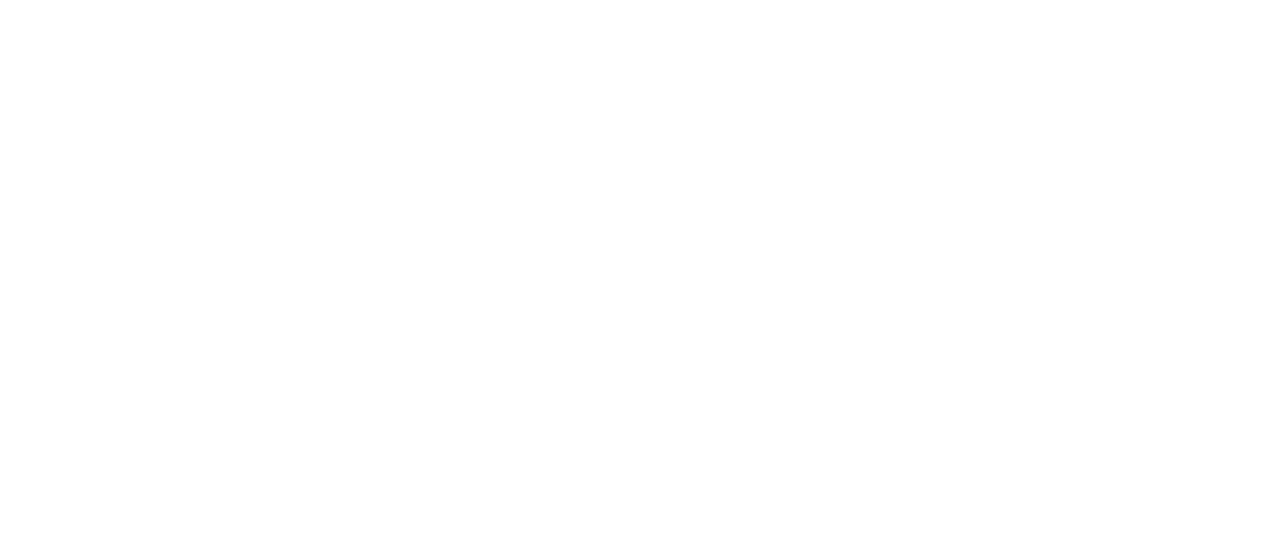
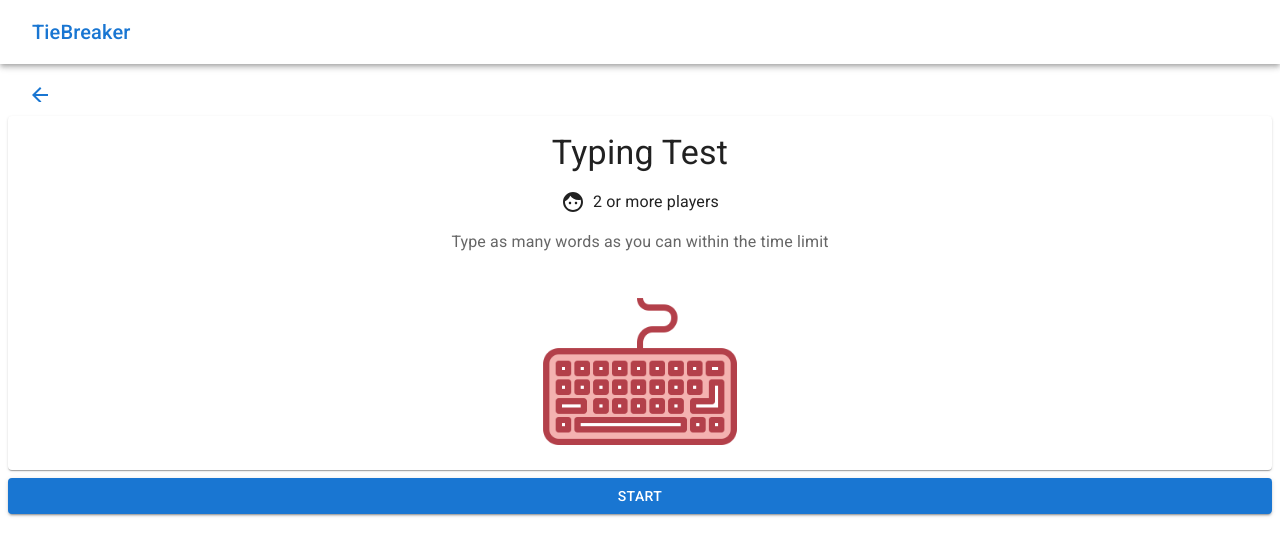
Before and after one commit to Glenn-Chiang/TieBreaker, a React (Vite) app: page /games/typing-test in a window 1280 px wide. Before the commit this address had no page. Shown: the top 556 px of the page. Built offline with nearby package versions, Linux system fonts and the light colour scheme.

Commit message:
Add TypingTest

```diff
--- a/src/AppRouter.tsx
+++ b/src/AppRouter.tsx
@@ -9,6 +9,7 @@
 import SpinTheWheel from "./pages/SpinTheWheel";
 import StatChallenge from "./pages/StatChallenge";
 import BalloonPop from "./pages/BalloonPop";
+import TypingTest from "./pages/TypingTest";
 
 export default function AppRouter() {
   return (
@@ -28,6 +29,7 @@
               <Route path="click-test" element={<ClickTest />} />
               <Route path="stat-challenge" element={<StatChallenge />} />
               <Route path="balloon-pop" element={<BalloonPop />} />
+              <Route path="typing-test" element={<TypingTest />} />
             </Route>
           </Route>
         </Route>
--- /dev/null
+++ b/src/components/TimerBar.tsx
@@ -0,0 +1,11 @@
+import { LinearProgress } from "@mui/material";
+
+interface TimerBarProps {
+  timer: number;
+  maxTimer: number;
+}
+
+export function TimerBar({ timer, maxTimer }: TimerBarProps) {
+  const normalizedValue = Math.floor((timer / maxTimer) * 100);
+  return <LinearProgress variant="determinate" value={normalizedValue} />;
+}
--- a/src/data/games.ts
+++ b/src/data/games.ts
@@ -57,5 +57,12 @@
     description: "Take turns to pump the balloon until it pops",
     icon: "/src/assets/balloon_icon.png",
     maxPlayers: null
+  },
+  {
+    id: "typing-test",
+    name: "Typing Test",
+    description: "Type as many words as you can within the time limit",
+    icon: "/src/assets/keyboard_icon.png",
+    maxPlayers: null
   }
 ];
--- a/src/pages/ClickTest.tsx
+++ b/src/pages/ClickTest.tsx
@@ -1,8 +1,9 @@
-import { Box, Button, LinearProgress, Stack } from "@mui/material";
+import { Box, Button, Stack } from "@mui/material";
 import { useRef, useState } from "react";
 import { useConfetti } from "../components/ConfettiProvider";
 import ResultAlert from "../components/ResultAlert";
 import { StartButton } from "../components/StartButton";
+import { TimerBar } from "../components/TimerBar";
 
 type GameState = "pre-game" | "in-game" | "post-game";
 
@@ -86,15 +87,6 @@
   );
 }
 
-interface TimerBarProps {
-  timer: number;
-  maxTimer: number;
-}
-
-function TimerBar({ timer, maxTimer }: TimerBarProps) {
-  const normalizedValue = Math.floor((timer / maxTimer) * 100);
-  return <LinearProgress variant="determinate" value={normalizedValue} />;
-}
 
 interface ClickTestButtonProps {
   playerId: number;
--- /dev/null
+++ b/src/pages/TypingTest.tsx
@@ -0,0 +1,192 @@
+import {
+  Alert,
+  Box,
+  Button,
+  Card,
+  CardContent,
+  CardHeader,
+  Stack,
+  TextField,
+  Typography,
+} from "@mui/material";
+import React, { useRef, useState } from "react";
+import { StartButton } from "../components/StartButton";
+import { TimerBar } from "../components/TimerBar";
+import ResultAlert from "../components/ResultAlert";
+import { useConfetti } from "../components/ConfettiProvider";
+
+const words = ["hello", "world", "good", "bye"];
+
+const getWord = (): string => {
+  return words[Math.floor(Math.random() * words.length)];
+};
+
+type GameState = "pre-game" | "test-active" | "inter-test" | "post-game";
+
+export default function TypingTest() {
+  const [gameState, setGameState] = useState<GameState>("pre-game");
+  const TEST_DURATION = 10;
+
+  const [timer, setTimer] = useState(TEST_DURATION); // Remaining time
+  const [currentWord, setCurrentWord] = useState("");
+  const [input, setInput] = useState("");
+
+  const [currentPlayerId, setCurrentPlayerId] = useState<number>(-1);
+  const [scores, setScores] = useState<number[]>([]);
+
+  // Current player's score
+  const currentScore = scores[currentPlayerId];
+
+  const intervalRef = useRef<number | null>(null);
+
+  const startGame = () => {
+    // Reset
+    setInput("");
+    setCurrentPlayerId(-1);
+    setScores([]);
+    setTimer(TEST_DURATION);
+    confetti.deactivate()
+
+    startTest();
+  };
+
+  const startTest = () => {
+    setGameState("test-active");
+
+    // Reset timer
+    setTimer(TEST_DURATION);
+
+    // Move to next player
+    setCurrentPlayerId((prev) => prev + 1);
+
+    // Reset input
+    setInput("");
+
+    setCurrentWord(getWord());
+
+    setTimeout(() => {
+      endTest();
+    }, TEST_DURATION * 1000);
+
+    // Update timer
+    intervalRef.current = setInterval(() => {
+      setTimer((prev) => prev - 0.1);
+    }, 100);
+  };
+
+  // End the test for the current player
+  const endTest = () => {
+    setGameState("inter-test");
+
+    // Stop timer
+    if (intervalRef.current) {
+      clearInterval(intervalRef.current);
+      intervalRef.current = null;
+    }
+  };
+
+  // End the game for all players
+  const endGame = () => {
+    setGameState("post-game");
+    confetti.activate()
+  };
+
+  // Handle typing
+  const handleInput: React.ChangeEventHandler<HTMLInputElement> = (event) => {
+    setInput(event.target.value);
+  };
+
+  // Listen for enter key
+  const handleKeyDown: React.KeyboardEventHandler<HTMLDivElement> = (event) => {
+    if (event.key !== "Enter") return;
+
+    // Check if input is correct word
+    if (input === currentWord) {
+      // Get next word
+      setCurrentWord(getWord());
+      // Increment the current player's score by 1
+      updateScores(currentPlayerId);
+      // Clear input
+      setInput("");
+    } else {
+      console.log("wrong");
+    }
+  };
+
+  // Add new player's score to scores array
+  const updateScores = (playerId: number) => {
+    setScores((prevScores) => {
+      const newScores = [...prevScores];
+      newScores[playerId] = (newScores[playerId] || 0) + 1;
+      return newScores;
+    });
+  };
+
+  // Determine winner
+  const winnerId = 1;
+
+  const confetti = useConfetti()
+
+  return (
+    <Box width={"100%"} display={"flex"} flexDirection={"column"} gap={1}>
+      {(gameState === "pre-game" || gameState === "post-game") && (
+        <StartButton handleClick={startGame} />
+      )}
+
+      {gameState === "test-active" && (
+        <Stack spacing={1}>
+          <Typography variant="h6">
+            P{currentPlayerId + 1} Score: {currentScore}
+          </Typography>
+          <TimerBar timer={timer} maxTimer={TEST_DURATION} />
+
+          <Card>
+            <CardHeader title={currentWord} sx={{ textAlign: "center" }} />
+          </Card>
+          <TextField
+            fullWidth
+            variant="outlined"
+            autoFocus
+            value={input}
+            onChange={handleInput}
+            onKeyDown={handleKeyDown}
+          />
+        </Stack>
+      )}
+
+      {gameState === "inter-test" && (
+        <Stack spacing={1}>
+          <Alert icon={false}>
+            <Typography variant="h6">
+              P{currentPlayerId + 1} Score: {currentScore}
+            </Typography>
+          </Alert>
+          <Button variant="contained" onClick={startTest}>
+            Next: Player {currentPlayerId + 2}
+          </Button>
+          <Button variant="contained" onClick={endGame}>
+            End Game
+          </Button>
+        </Stack>
+      )}
+
+      {gameState === "post-game" && (
+        <Stack spacing={1}>
+          {<ResultAlert winnerId={winnerId} />}
+          <Card>
+            <CardContent>
+              <Typography variant="h6">Scores</Typography>
+              <Stack spacing={1}>
+                {scores.map((score, index) => (
+                  <Typography>
+                    P{index + 1} Score: {score}
+                  </Typography>
+                ))}
+              </Stack>
+            </CardContent>
+          </Card>
+        </Stack>
+      )}
+    </Box>
+  );
+}
```
Also changed, not shown: src/assets/keyboard_icon.png (added).
